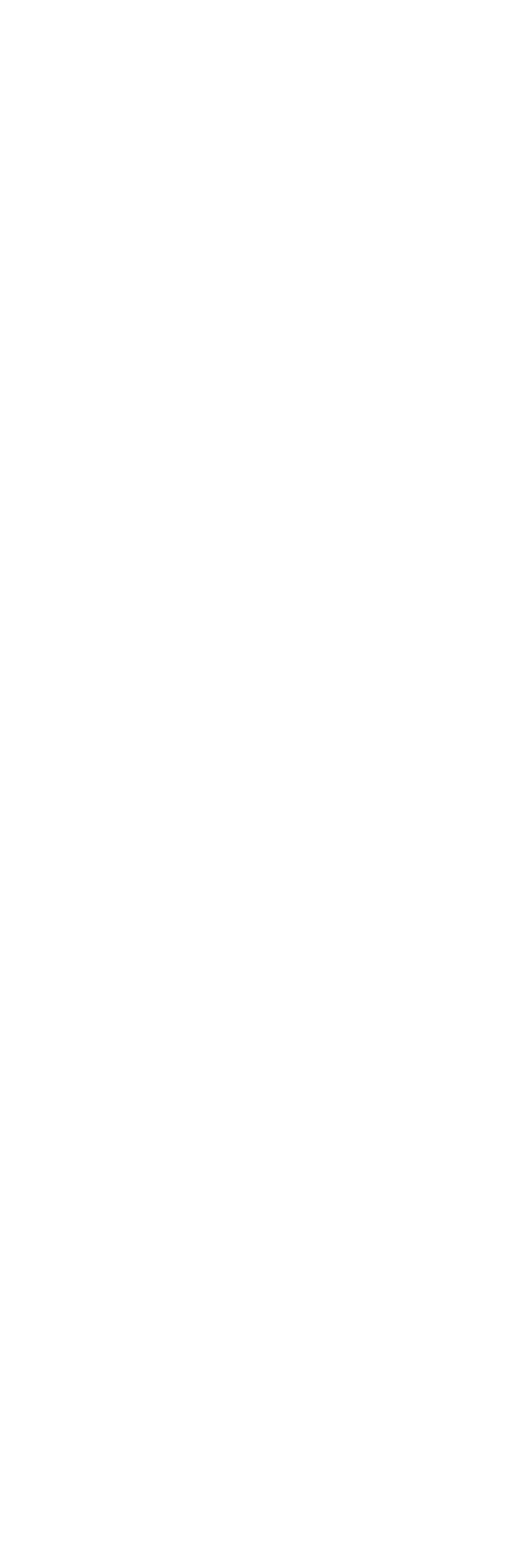
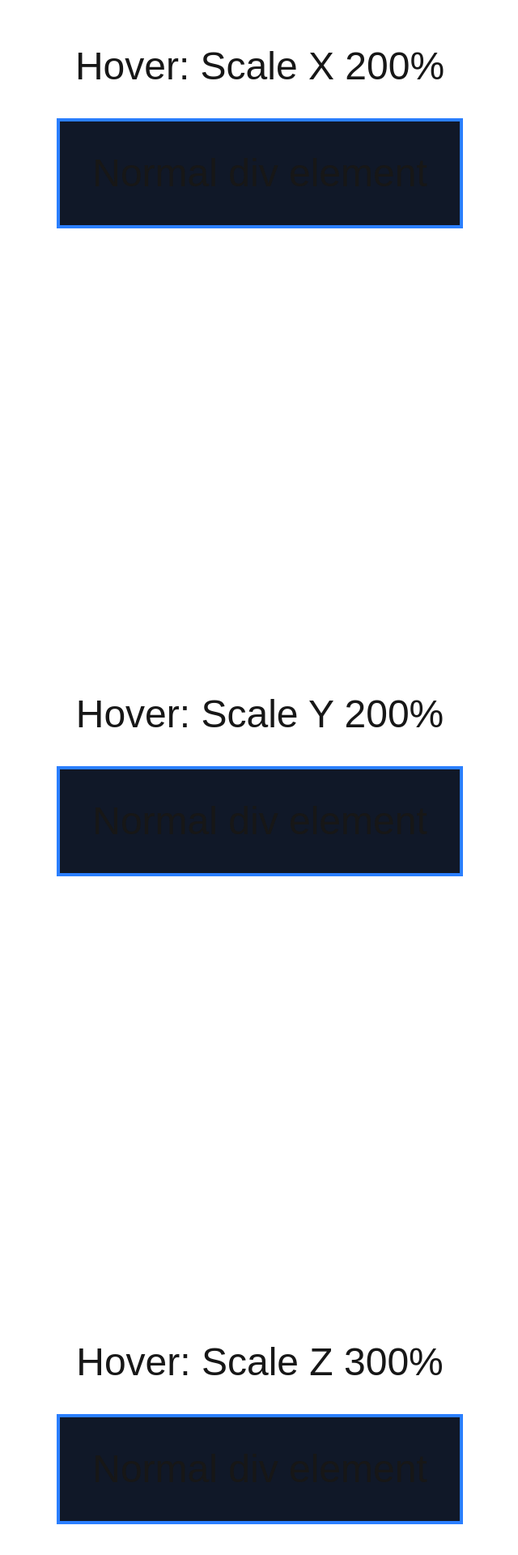
Before and after one commit to alireza-1080/gsap-course, a Next.js app: page /css-transform-3d in a window 1280 px wide. Shown: the part 7430-9350 px from the top of the page at 81% size, without its empty margins (319-959 px from the left). Before the commit the page ends 7200 px from the top, so only its background shows below. Built offline with nearby package versions, Linux system fonts and the light colour scheme.

Commit message:
CSS Transition 3D P.3

```diff
--- a/app/css-transform-3d/page.tsx
+++ b/app/css-transform-3d/page.tsx
@@ -44,6 +44,30 @@ const CssTransform3d = () => {
           Normal div element
         </div>
       </div>
+      <div className='perspective-midrange'>
+        <h2>Hover: Scale X 200%</h2>
+        <div className="h-fit w-fit border-4 border-blue-500 bg-gray-900 p-10 duration-500 hover:scale-x-200">
+          Normal div element
+        </div>
+      </div>
+      <div className='perspective-midrange'>
+        <h2>Hover: Scale Y 200%</h2>
+        <div className="h-fit w-fit border-4 border-blue-500 bg-gray-900 p-10 duration-500 hover:scale-y-200">
+          Normal div element
+        </div>
+      </div>
+      <div className='perspective-midrange'>
+        <h2>Hover: Scale Z 300%</h2>
+        <div className="h-fit w-fit border-4 border-blue-500 bg-gray-900 p-10 duration-500 hover:scale-z-[300%] hover:rotate-y-45">
+          Normal div element
+        </div>
+      </div>
+      <div className='perspective-midrange'>
+        <h2>Hover: Scale X Y Z 200%</h2>
+        <div className="h-fit w-fit border-4 border-blue-500 bg-gray-900 p-10 duration-500 hover:scale-z-200 hover:scale-y-200 hover:scale-x-200 hover:rotate-y-45">
+          Normal div element
+        </div>
+      </div>
     </div>
   );
 };
```
